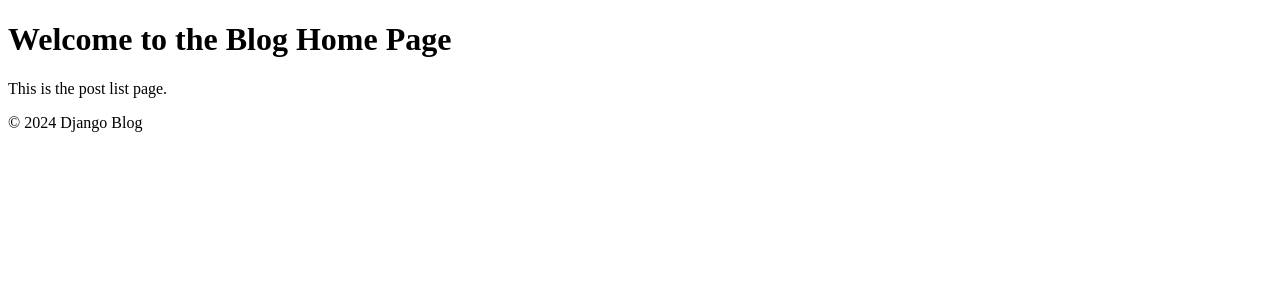
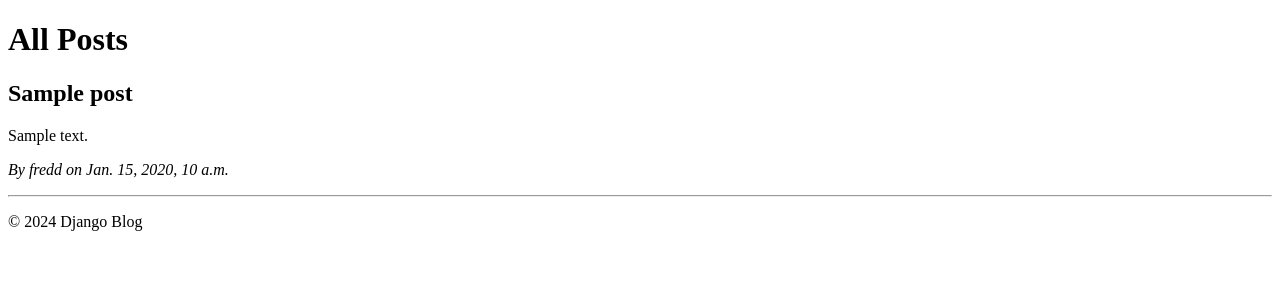
Before and after one commit to Freddanjuma/Alx_DjangoLearnLab, a Django app: page / in a window 1280 px wide. Shown: the part 26-326 px from the top of the page. Run offline with Django 5.2, Linux system fonts and the light colour scheme; data comes from the database, SQL or seed files in the repository; tables that the repository leaves empty hold one stand-in row (values such as "Sample post").

Commit message:
Fix blog views and add post_list_view for checker validation

```diff
--- a/django_blog/blog/views.py
+++ b/django_blog/blog/views.py
@@ -1,15 +1,17 @@
-from django.shortcuts import render
+from django.shortcuts import render, redirect
+from django.contrib.auth.decorators import login_required
+from django.contrib.auth import login
+from django.contrib.auth.forms import UserCreationForm
+from .models import Post
+from .forms import CustomUserChangeForm
+
+# 📝 View: List all posts
 def post_list_view(request):
-    return render(request, 'blog/post_list.html')
+    posts = Post.objects.all()
+    return render(request, 'blog/post_list.html', {'posts': posts})
 
 
-from django.shortcuts import render, redirect
-from django.contrib.auth.decorators import login_required
-from .forms import CustomUserChangeForm
-
-from django.contrib.auth import login
-from django.contrib.auth.forms import UserCreationForm
-
+# 🧍‍♂️ View: Register new user
 def register_view(request):
     if request.method == 'POST':
         form = UserCreationForm(request.POST)
@@ -21,6 +23,8 @@ def register_view(request):
         form = UserCreationForm()
     return render(request, 'blog/register.html', {'form': form})
 
+
+# 👤 View: Profile (view & edit)
 @login_required
 def profile_view(request):
     if request.method == 'POST':
--- a/django_blog/templates/blog/post_list.html
+++ b/django_blog/templates/blog/post_list.html
@@ -1,5 +1,14 @@
 {% extends 'blog/base.html' %}
+{% block title %}Posts{% endblock %}
+
 {% block content %}
-<h1>Welcome to the Blog Home Page</h1>
-<p>This is the post list page.</p>
+<h1>All Posts</h1>
+{% for post in posts %}
+  <h2>{{ post.title }}</h2>
+  <p>{{ post.content }}</p>
+  <p><em>By {{ post.author.username }} on {{ post.published_date }}</em></p>
+  <hr>
+{% empty %}
+  <p>No posts available yet.</p>
+{% endfor %}
 {% endblock %}
```
